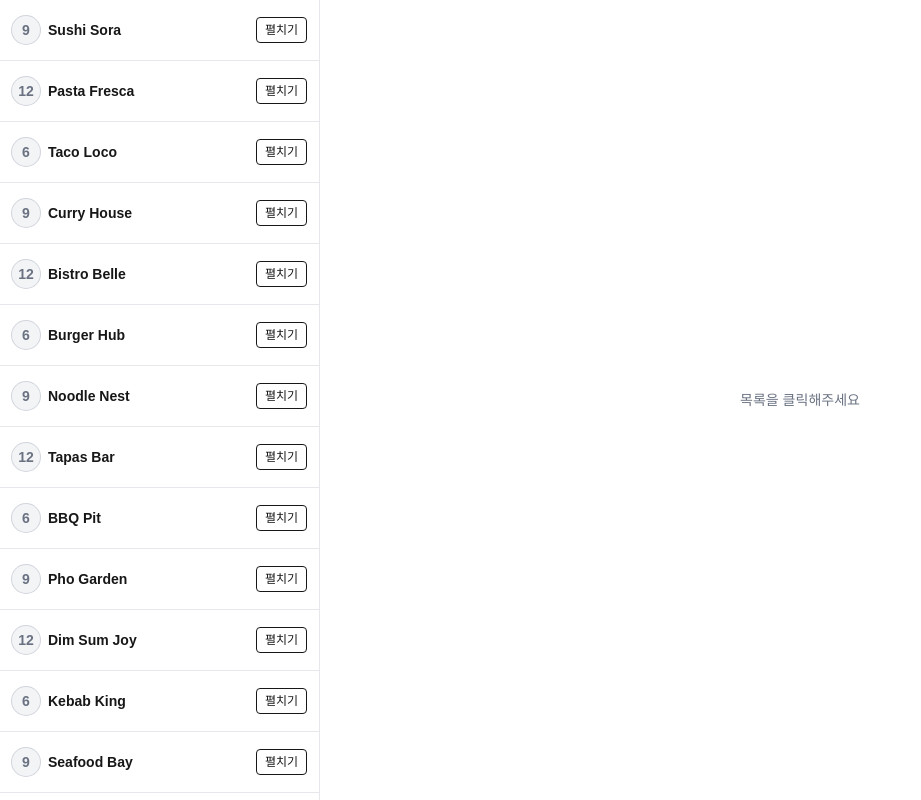
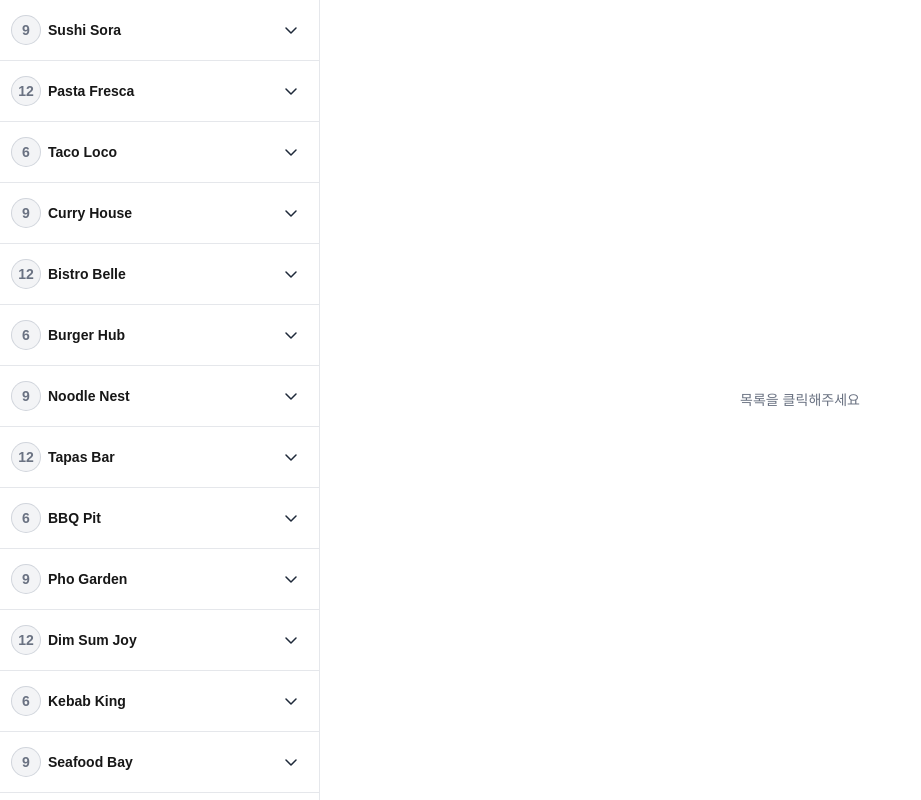
Before and after one commit to kwngmin/agoda_prototype, a Next.js app: page /listings in a window 1280 px wide. Shown: the whole page, without its empty margins (0-921 px from the left). Built offline with nearby package versions, Linux system fonts and the light colour scheme.

Commit message:
listings UI 보완

```diff
--- a/package.json
+++ b/package.json
@@ -9,6 +9,7 @@
     "lint": "eslint"
   },
   "dependencies": {
+    "@phosphor-icons/react": "^2.1.10",
     "next": "16.0.1",
     "react": "19.2.0",
     "react-dom": "19.2.0",
--- a/src/widgets/listings/RestaurantList.tsx
+++ b/src/widgets/listings/RestaurantList.tsx
@@ -3,6 +3,7 @@
 import { useMemo } from "react";
 import { useListingsStore } from "@/src/features/listings/model/listings-store";
 import { restaurants } from "@/src/features/listings/lib/restaurants-data";
+import { CaretDownIcon, CaretUpIcon } from "@phosphor-icons/react";
 
 type Props = {
   className?: string;
@@ -64,9 +65,19 @@ export default function RestaurantList({
                   type="button"
                   onClick={() => toggleExpanded(item.id)}
                   aria-label={expanded ? "접기" : "펼치기"}
-                  className="text-xs px-2 py-1 rounded border hover:bg-gray-50"
+                  className="text-xs px-2 py-1 rounded hover:border hover:bg-gray-50 cursor-pointer"
                 >
-                  {expanded ? "접기" : "펼치기"}
+                  {expanded ? (
+                    <CaretUpIcon
+                      className="size-4 text-gray-800"
+                      weight="bold"
+                    />
+                  ) : (
+                    <CaretDownIcon
+                      className="size-4 text-gray-800"
+                      weight="bold"
+                    />
+                  )}
                 </button>
               </div>
 
```
Also changed, not shown: 1 other file (tests, documents, lock files or other folders).
